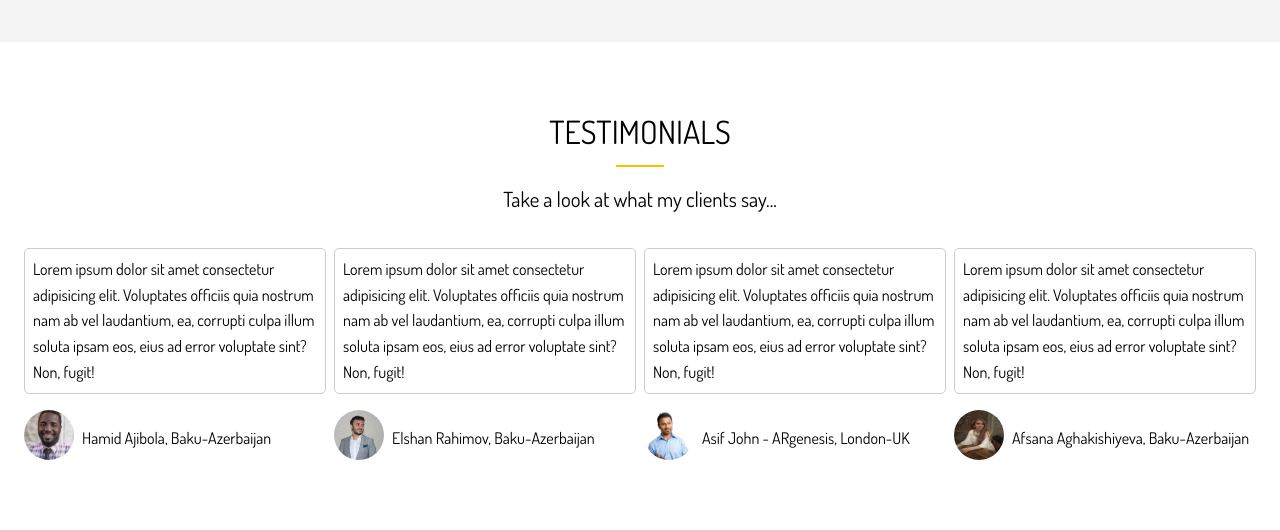
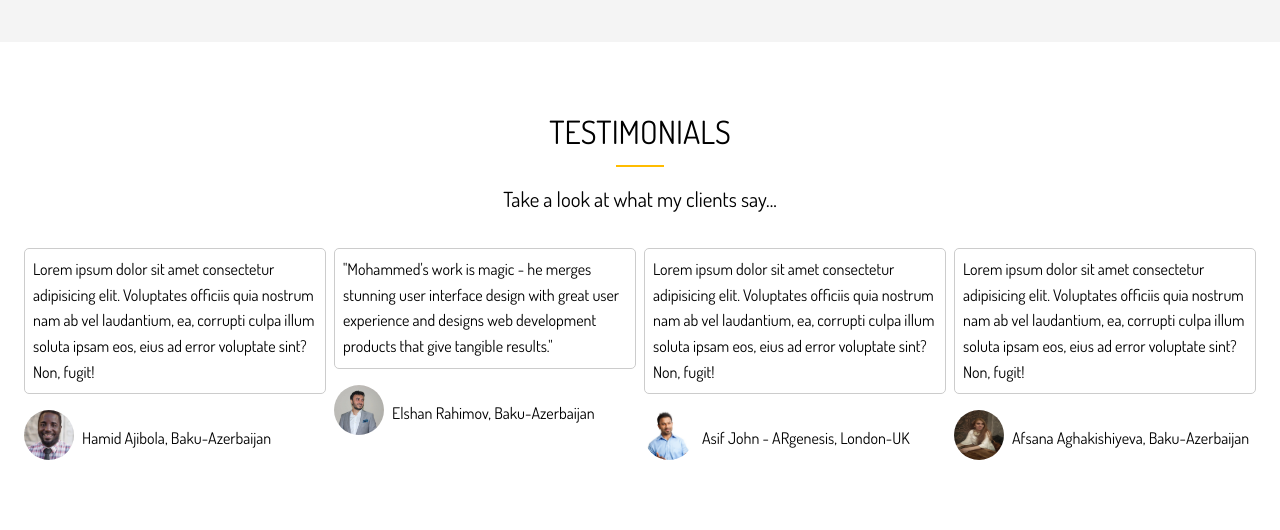
Before and after one commit to MedoBreezy/Private-Portfolio, a website: page dist/about.html in a window 1280 px wide. Shown: the part 1390-1920 px from the top of the page. Drawn offline with Linux system fonts and the light colour scheme; files whose address does not match are found by name.

Commit message:
Update about.html

```diff
--- a/dist/about.html
+++ b/dist/about.html
@@ -138,10 +138,8 @@
         </div>
         <div>
           <p>
-            Lorem ipsum dolor sit amet consectetur adipisicing elit.
-            Voluptates officiis quia nostrum nam ab vel laudantium, ea,
-            corrupti culpa illum soluta ipsam eos, eius ad error voluptate
-            sint? Non, fugit!
+         "Mohammed's work is magic - he merges stunning user
+          interface design with great user experience and designs web development products that give tangible results."
           </p>
           <ul>
             <li><img src="img/testimonials//Elshan Rahimov.jpg" alt="" /></li>
```
